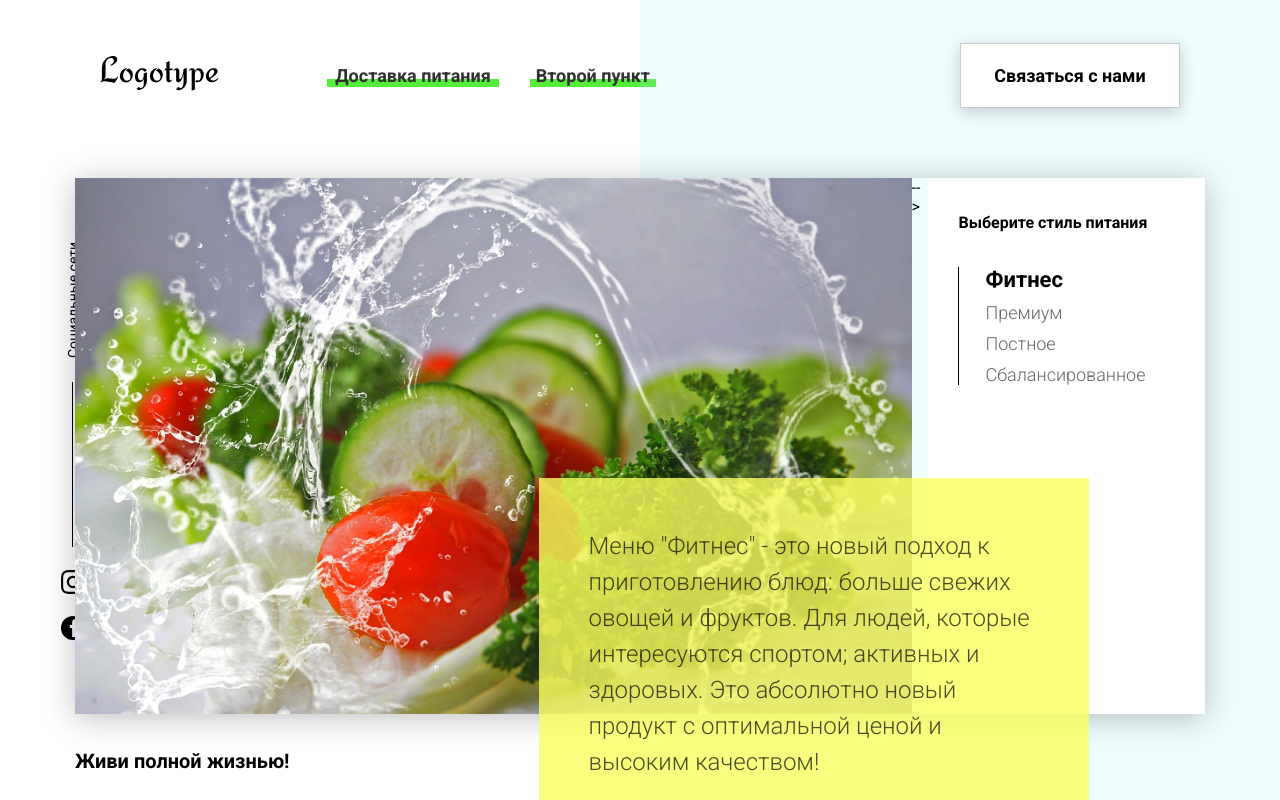
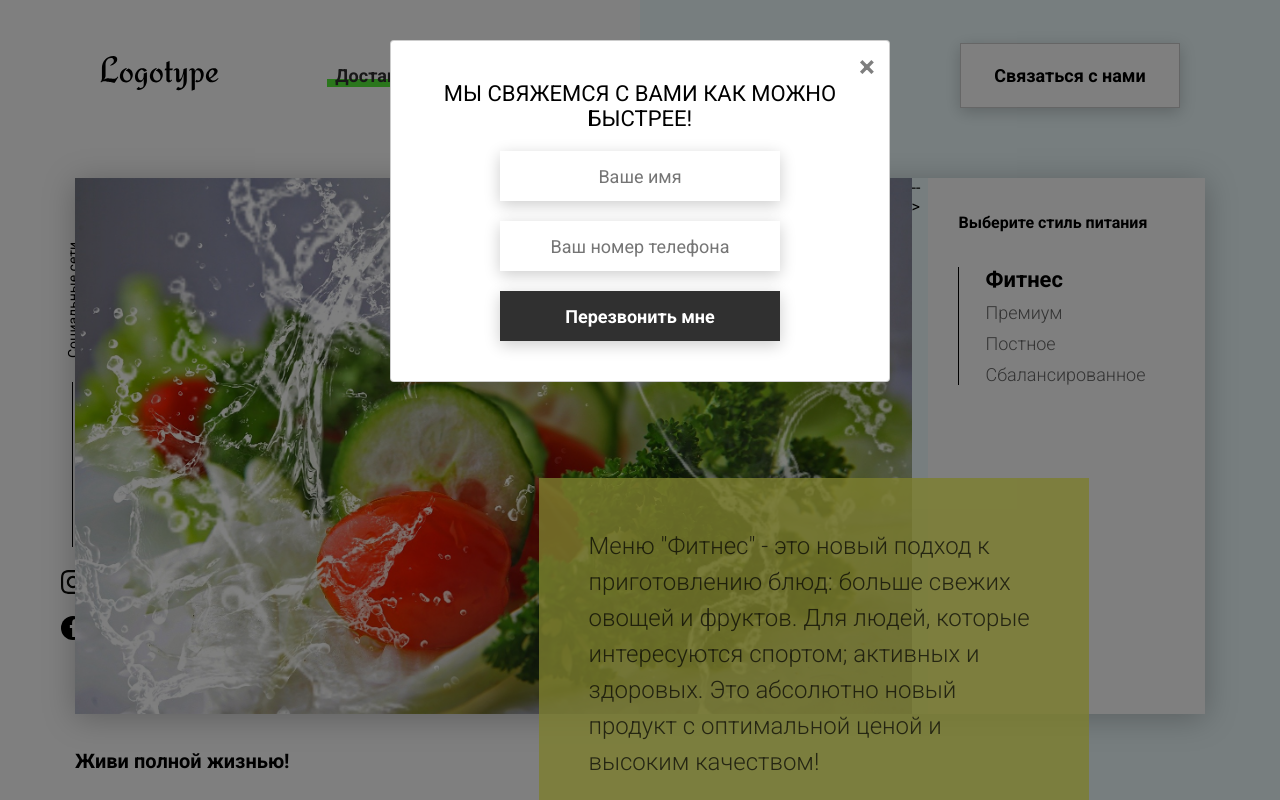
Before and after one commit to mariromana/food_dist, a website: page index.html in a window 1280 px wide. Shown: the top 800 px of the page. Drawn offline with Linux system fonts and the light colour scheme.

Commit message:
addModal

```diff
--- a/index.html
+++ b/index.html
@@ -18,7 +18,7 @@
             </nav>
         </div>
         <div class="header__right-block">
-            <button class="btn btn_white">Связаться с нами</button>
+            <button data-modal class="btn btn_white">Связаться с нами</button>
         </div>
     </header>
     <div class="sidepanel">
@@ -86,7 +86,7 @@
                 </div>
             </div>
             <div class="offer__action">
-                <button class="btn btn_dark">Связаться с нами</button>
+                <button data-modal class="btn btn_dark">Связаться с нами</button>
             </div>
         </div>
         <div class="container">
@@ -287,11 +287,11 @@
         </div>
     </footer>
 
-    <div class="modal">
+    <div class="modal show">
         <div class="modal__dialog">
             <div class="modal__content">
                 <form action="#">
-                    <div class="modal__close">&times;</div>
+                    <div data-close class="modal__close">&times;</div>
                     <div class="modal__title">Мы свяжемся с вами как можно быстрее!</div>
                     <input required placeholder="Ваше имя" name="name" type="text" class="modal__input">
                     <input required placeholder="Ваш номер телефона" name="phone" type="phone" class="modal__input">
--- a/js/script.js
+++ b/js/script.js
@@ -106,4 +106,63 @@ function getZero(num) {
 
    setClock('.timer', deadline);
 
+
+   // Modal
+
+   const modalTrigger = document.querySelectorAll('[data-modal]'),
+        modal = document.querySelector('.modal'),
+        modalCloseBtn = document.querySelector('[data-close]');
+
+
+   function openModal() {
+        modal.style.display = 'block';
+        modal.classList.add('show');
+        modal.classList.remove('hide');
+         // modal.classList.toggle('show');
+        document.body.style.overflow = 'hidden';
+        clearInterval(modalTimerId);
+    }
+
+    modalTrigger.forEach(btn => {
+        btn.addEventListener('click', openModal);
+
+    });
+
+
+
+   function closeModal() {
+        modal.style.display = 'none';
+        modal.classList.add('hide');
+        modal.classList.remove('show');
+        // modal.classList.toggle('show');
+        document.body.style.overflow = '';
+   }
+
+    modalCloseBtn.addEventListener('click', closeModal);
+
+    modal.addEventListener('click', (e) => {
+        if(e.target === modal) {
+            closeModal();
+        }
+    });
+
+
+    document.addEventListener('keydown', (e) => {
+        if(e.code === 'Escape' && modal.classList.contains('show')) {
+            closeModal();
+
+        }
+    });
+
+
+    const modalTimerId = setTimeout(openModal, 3000);
+
+
+    function showModalByScroll() {
+        if (window.pageYOffset + document.documentElement.clientHeight >= document.documentElement.scrollHeight - 1) {
+            openModal();
+            window.removeEventListener('scroll', showModalByScroll);
+        }
+    }
+    window.addEventListener('scroll', showModalByScroll);
 });
```
